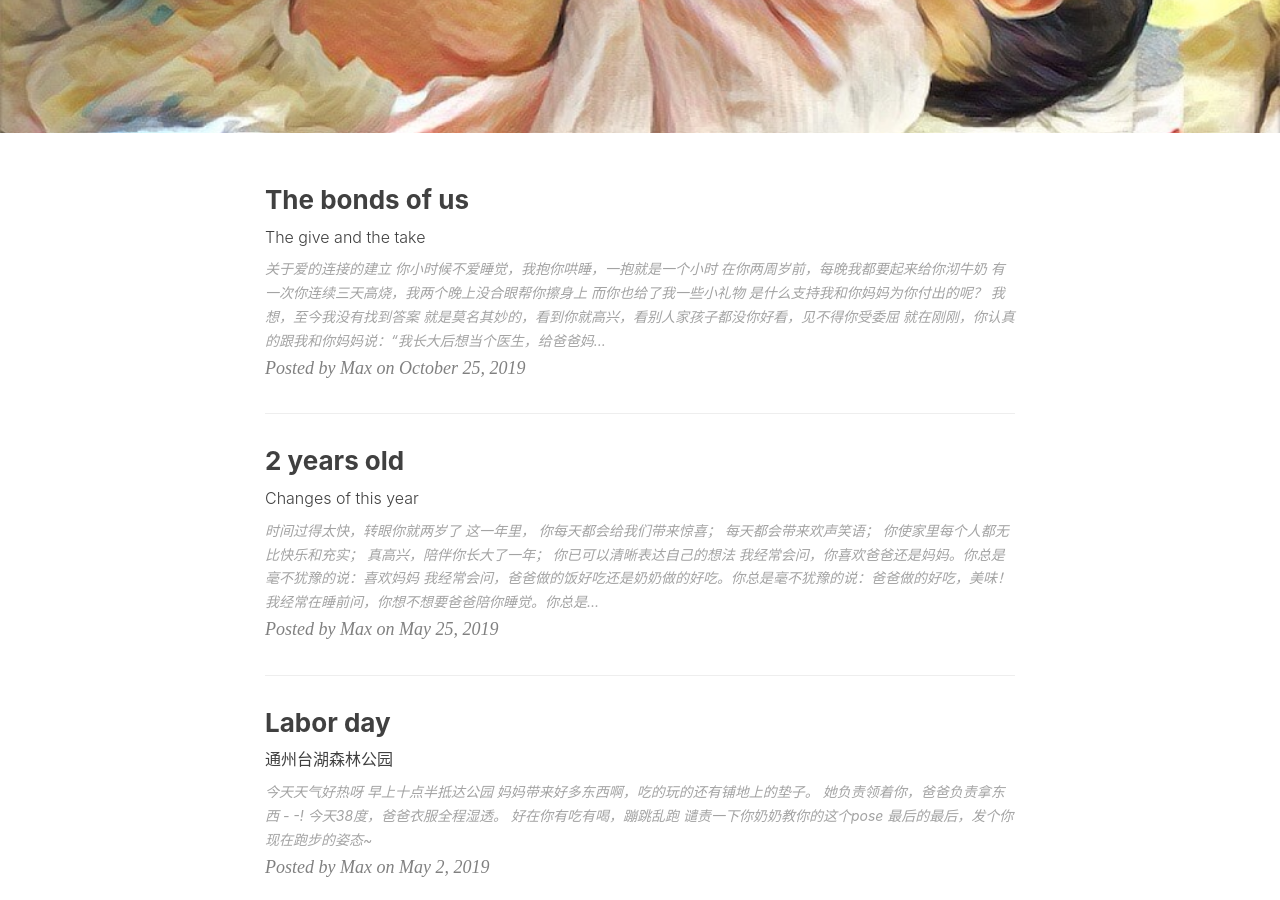
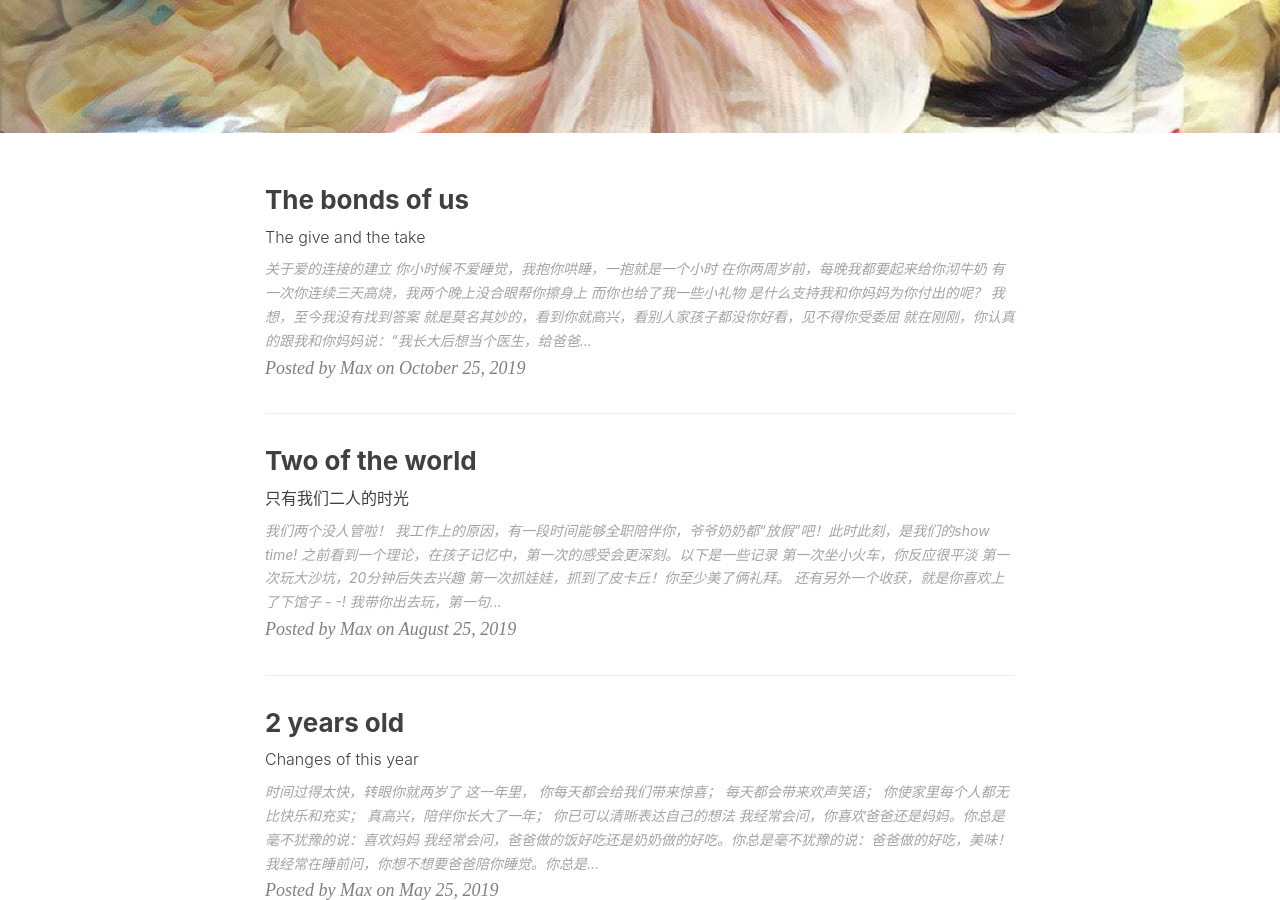
Before and after one commit to CabbageDaddy/cabbagedaddy.github.io, a Jekyll site: the page built from index.html, in a window 1280 px wide and 900 px high, scrolled down 285 px. Built offline with Jekyll 4.4.1, drawn with Linux system fonts in a browser that asks for light colours; nearby versions of some CDN libraries; the list of posts is cut into pages by our own code; comment, search, counter and statistics services are not loaded; some of the changed text lies outside the part shown.

Commit message:
1212
1212

```diff
--- /dev/null
+++ b/_posts/2019-08-25-Two of the world.markdown
@@ -0,0 +1,38 @@
+---
+layout:     post
+title:      "Two of the world"
+subtitle:   "只有我们二人的时光"
+date:       2019-08-25 23:00:00
+author:     "Max"
+header-img: "img/post-20190825-0.jpg"
+catalog: true
+tags:
+
+---
+
+>
+
+<h3>我们两个没人管啦！</h3>
+<br>我工作上的原因，有一段时间能够全职陪伴你，爷爷奶奶都“放假”吧！此时此刻，是我们的show time!
+<br>之前看到一个理论，在孩子记忆中，第一次的感受会更深刻。以下是一些记录
+<br>第一次坐小火车，你反应很平淡
+
+![img](/img/post-20190825-1.jpg)
+<br>第一次玩大沙坑，20分钟后失去兴趣
+![img](/img/post-20190825-2.jpg)
+<br>第一次抓娃娃，抓到了皮卡丘！你至少美了俩礼拜。
+<br>还有另外一个收获，就是你喜欢上了下馆子 - -!
+<br>我带你出去玩，第一句话肯定是：“咱们在外边饭馆吃饭吧”
+![img](/img/post-20190825-3.jpg)
+
+<br>咱俩还一起去了北坞公园、动物园、田村山，期间我仔细研究了《如何把闺女拍好看》这个课题
+<br>以下是成果对比
+<img src="/img/post-20190825-4.jpg"  alt="图片说明" width="45%" style="display: inline-block;" ><img src="/img/post-20190825-5.jpg"  alt="图片说明" width="45%" style="display: inline-block; margin-left: 10px;">
+<img src="/img/post-20190825-6.jpg"  alt="图片说明" width="45%" style="display: inline-block;" ><img src="/img/post-20190825-7.jpg"  alt="图片说明" width="45%" style="display: inline-block; margin-left: 10px;">
+
+<br>独自带你担心忙不过来的问题，从未出现
+<br>我做饭时，你自己在客厅看书，从不吵闹~
+<br>我喂你吃饭时，你劝我也吃，你自己已经长大了，可以自己吃~
+<br>洗澡洗屁时，只能爸爸来，因为只喜欢爸爸~
+<br>总之，咱俩独自在一起，唯有快乐二字能够形容。哈哈，现在只有晚上困了时候，才找妈妈了~
+![img](/img/post-20190825-8.jpg)
--- a/_posts/2019-10-25-The bonds .markdown
+++ b/_posts/2019-10-25-The bonds .markdown
@@ -17,6 +17,7 @@ tags:
 <br>在你两周岁前，每晚我都要起来给你沏牛奶
 <br>有一次你连续三天高烧，我两个晚上没合眼帮你擦身上
 <br>而你也给了我一些小礼物
+<br>
 <img src="/img/post-20191025-1.jpg"  alt="图片说明" width="45%" style="display: inline-block;" ><img src="/img/post-20191025-2.jpg"  alt="图片说明" width="45%" style="display: inline-block; margin-left: 10px;">
 
 <br>是什么支持我和你妈妈为你付出的呢？
```
Also changed, not shown: other parts of _posts/2019-10-25-The bonds .markdown (+1 -1 lines), img/post-20190825-0.jpg (added), img/post-20190825-1.jpg (added), img/post-20190825-2.jpg (added), img/post-20190825-3.jpg (added), img/post-20190825-4.jpg (added), img/post-20190825-5.jpg (added), img/post-20190825-6.jpg (added), img/post-20190825-7.jpg (added), img/post-20190825-8.jpg (added).
